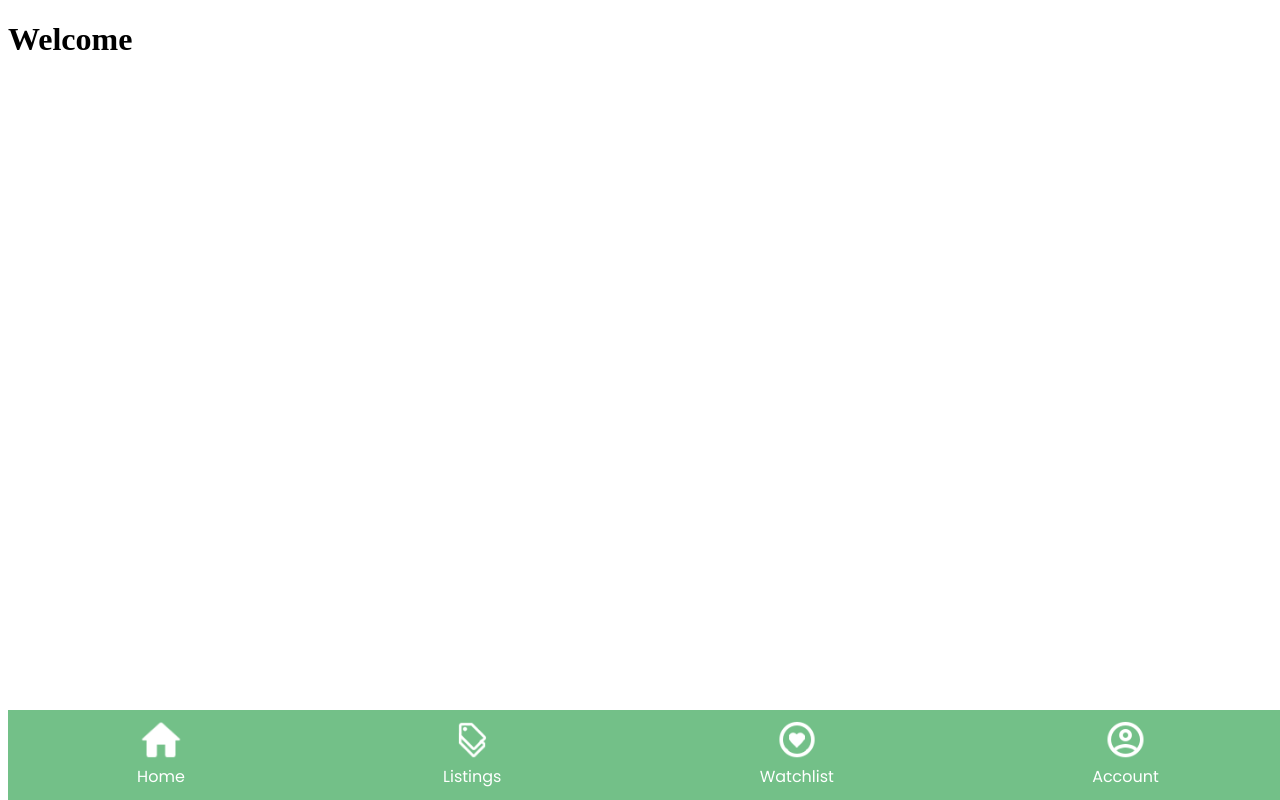
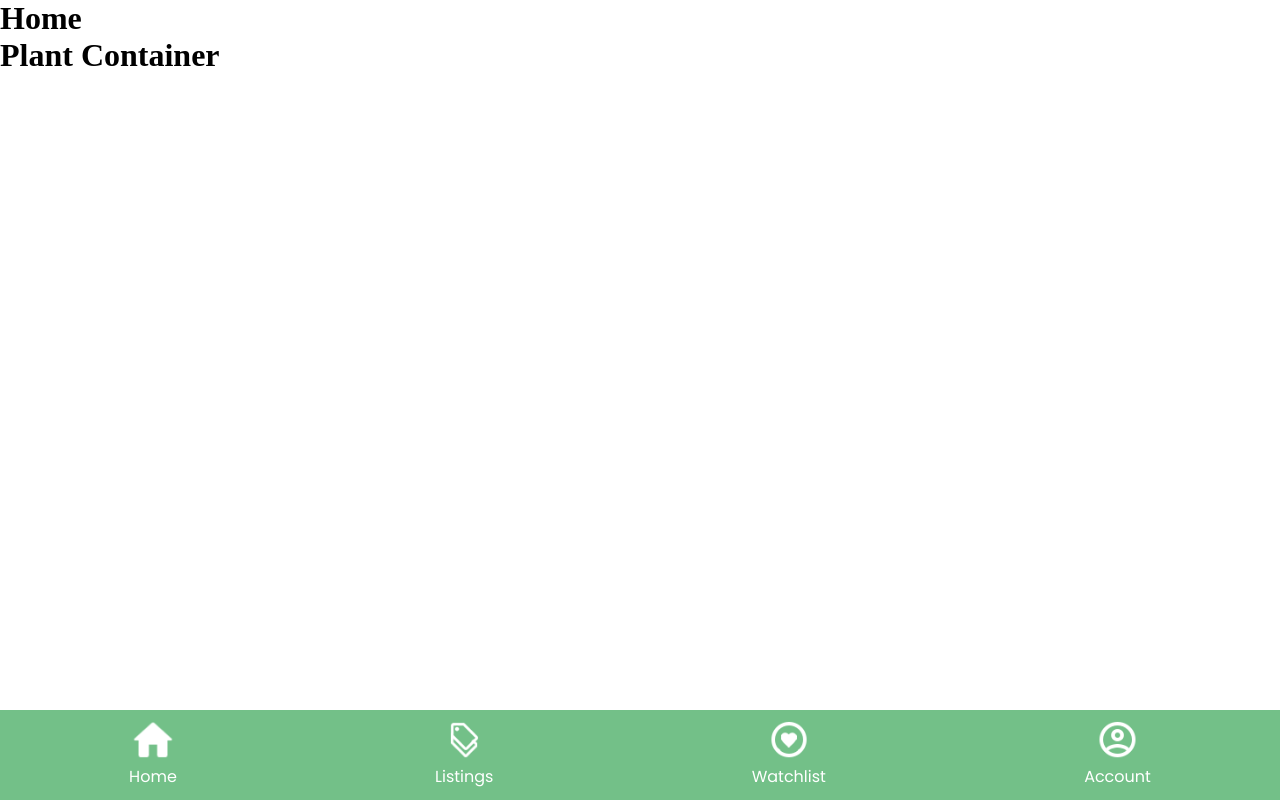
Before and after one commit to Sean-ahern69/Plantify, a Vue app in the folder front/: page /Home in a window 1280 px wide. Built offline with nearby package versions, Linux system fonts and the light colour scheme.

Commit message:
Updated router links

```diff
--- a/front/src/App.vue
+++ b/front/src/App.vue
@@ -5,12 +5,16 @@ import NavBar from './components/NavBar.vue';
 
 <template>
 
-<h1>Welcome</h1>
+
+
+<router-view></router-view>
 
 <NavBar/>
 
 </template>
 
 <style>
-
+*{
+    margin: 0;
+}
 </style>
--- a/front/src/components/NavBar.vue
+++ b/front/src/components/NavBar.vue
@@ -4,7 +4,7 @@
 
     <div class="flex_container" >
 
-        <router-link to="/" class="flex_child"><img :src="homeicon" class="icon_class" ><span class="icon_label">Home</span></router-link>
+        <router-link to="/Home" class="flex_child"><img :src="homeicon" class="icon_class" ><span class="icon_label">Home</span></router-link>
 
         <router-link to="/Listings" class="flex_child"><img :src="listingicon" class="icon_class" > <span class="icon_label">Listings</span></router-link>
 
--- a/front/src/router/index.js
+++ b/front/src/router/index.js
@@ -5,6 +5,7 @@ import { createRouter, createWebHistory } from 'vue-router'
 import Listings from '../views/Listings.vue'
 import Account from '../views/Account.vue'
 import Login from '../views/Login.vue'
+import Home from '../views/Home.vue'
 
 const routes = [
     {
@@ -18,14 +19,14 @@ const routes = [
         component: Account
     },
     {
-        path: '/Login',
-        name: 'Login',
-        component: Login
+        path: '/Home',
+        name: 'Home',
+        component: Home
     },
     {
         path: '/',
-        name: 'Home',
-        component: Listings
+        name: 'Login',
+        component: Login
     }
 ]
 // code below is NOT to be edited
--- a/front/src/views/Account.vue
+++ b/front/src/views/Account.vue
@@ -1,4 +1,5 @@
 <template>
+
     <h1>Account</h1>
 </template>
 
--- /dev/null
+++ b/front/src/views/Home.vue
@@ -0,0 +1,19 @@
+<template>
+
+    <h1>Home</h1>
+
+<plantContainer/>
+
+</template>
+
+<style scoped>
+
+</style>
+
+<script>
+
+</script>
+
+<script setup>
+import PlantContainer from '../components/home/PlantContainer.vue';
+</script>
```
